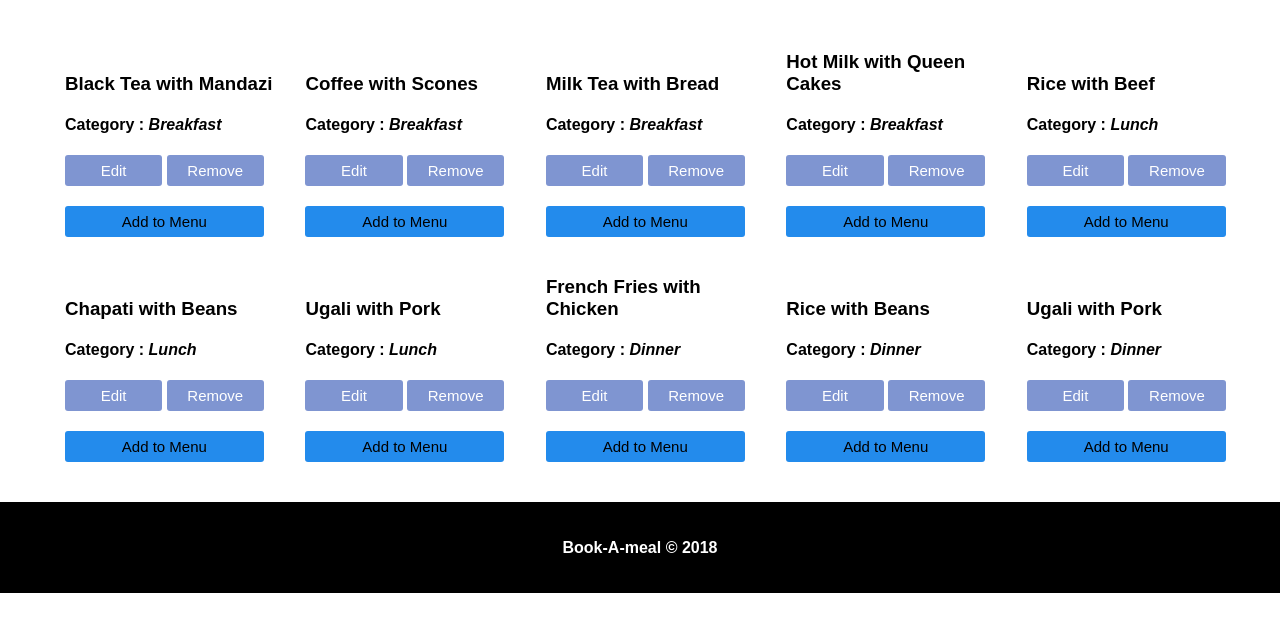
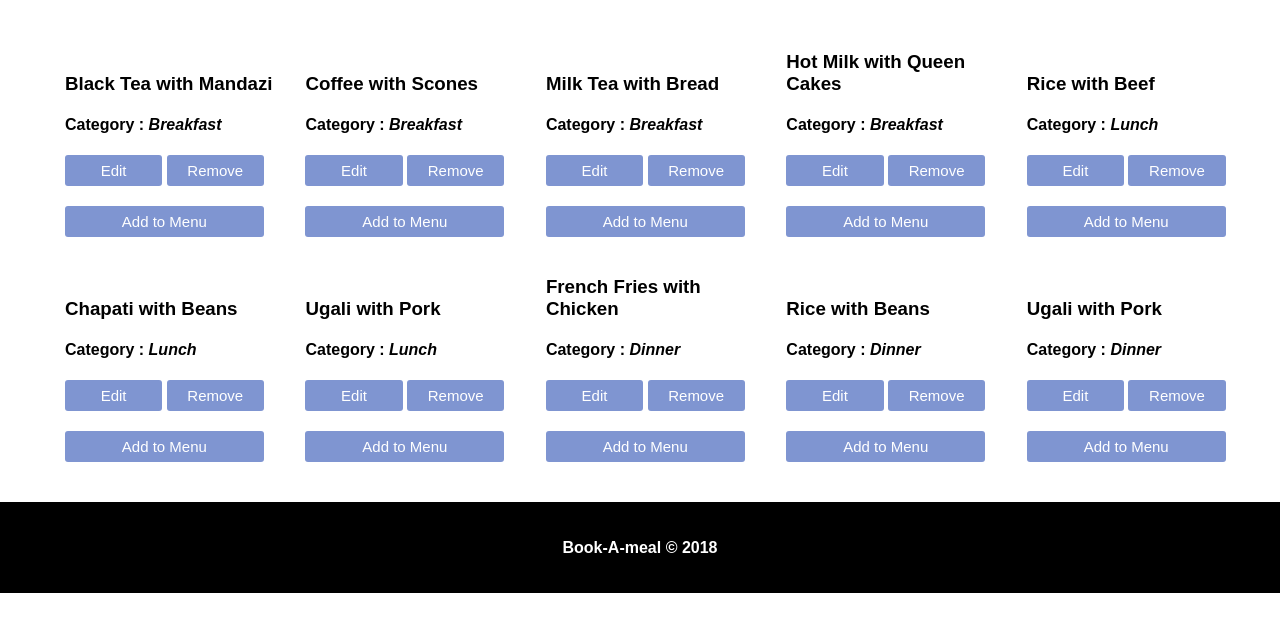
Before and after one commit to Duncanian/Book-a-meal, a plain HTML site: page UI/meal_management.html in a window 1280 px wide. Shown: the part 151-782 px from the top of the page. Drawn offline with Linux system fonts and the light colour scheme.

Commit message:
Changed button color in meal management

```diff
--- a/UI/Library/CSS/style.css
+++ b/UI/Library/CSS/style.css
@@ -280,13 +280,13 @@ ul a li:hover{
 
 .menu_row .add_to_menu input[type="submit"]{
 	transition:0.5s all;
-	background-color: #238BEC;
+	background-color: #7F95D1;
 	outline: none;
 	border: none;
 	padding: 7px 12px;
 	width: 92%;
 	font-size: 15px;
-	color: #000;
+	color: #fff;
 	border-radius: 3px;
 }
 
```
